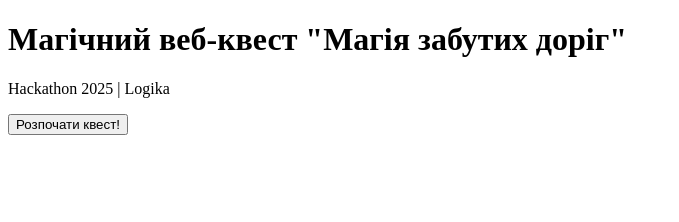
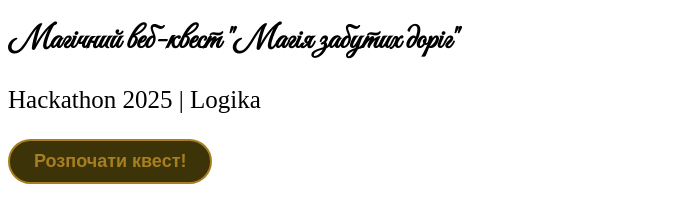
Before and after one commit to zahar-zalv9580/start, a plain HTML site: page index.html in a window 1280 px wide. Shown: the whole page, without its empty margins (0-679 px from the left). Drawn offline with Linux system fonts and the light colour scheme; a web font is replaced by a local one.

Commit message:
Update index.html

```diff
--- a/index.html
+++ b/index.html
@@ -2,7 +2,7 @@
 
 <html>
     <head>
-        <link rel="stylesheet" href="lib/styleM.css">
+        <link rel="stylesheet" href="lib/style.css">
     </head>
     <body>
             <h1>Магічний веб-квест "Магія забутих доріг"</h2>
```
